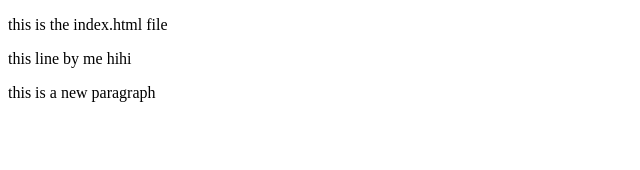
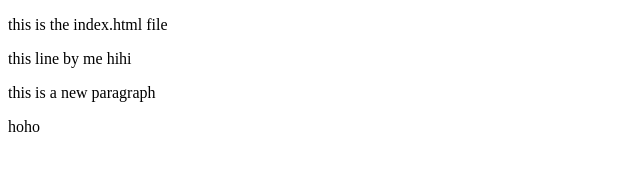
Before and after one commit to ax1ll3as/HTML-basics, a plain HTML site: page index.html in a window 1280 px wide. Shown: the full height of the page, 0-640 px from the left. Drawn offline with Linux system fonts and the light colour scheme.

Commit message:
ok i message you

```diff
--- a/index.html
+++ b/index.html
@@ -11,5 +11,6 @@
 
     <p>this line by me hihi</p>
     <p>this is a new paragraph</p>
+    <p>hoho</p>
   </body>
 </html>
```
